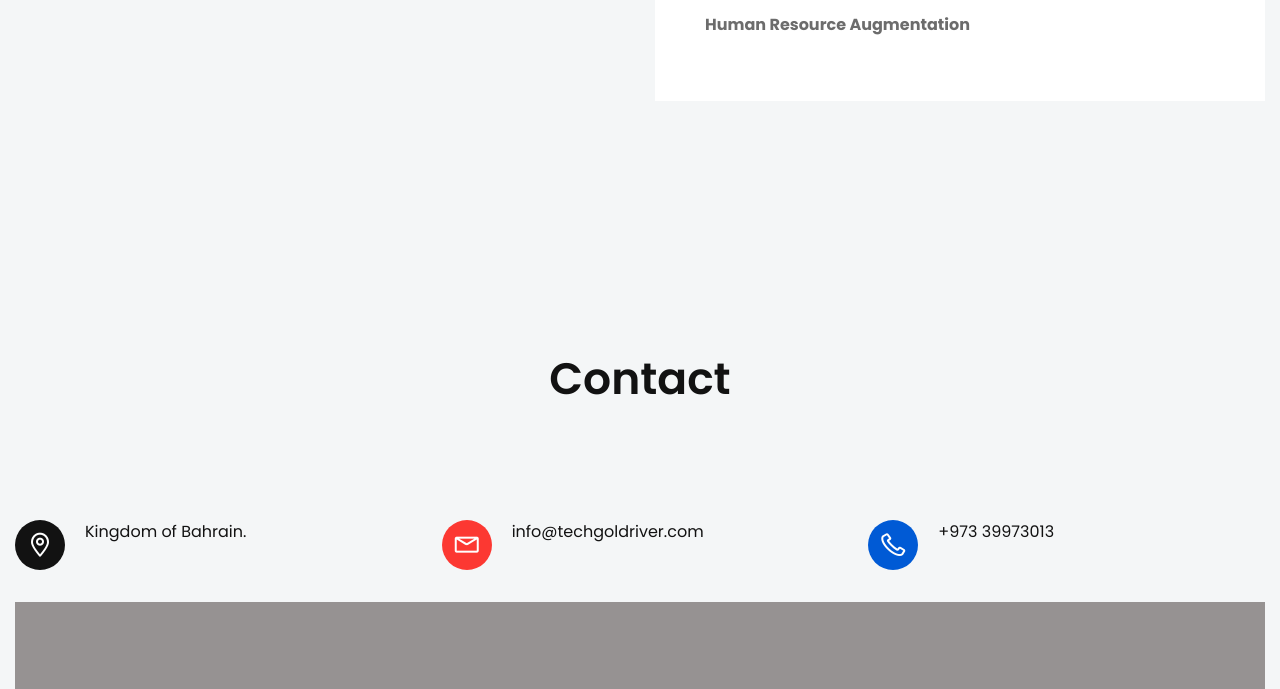
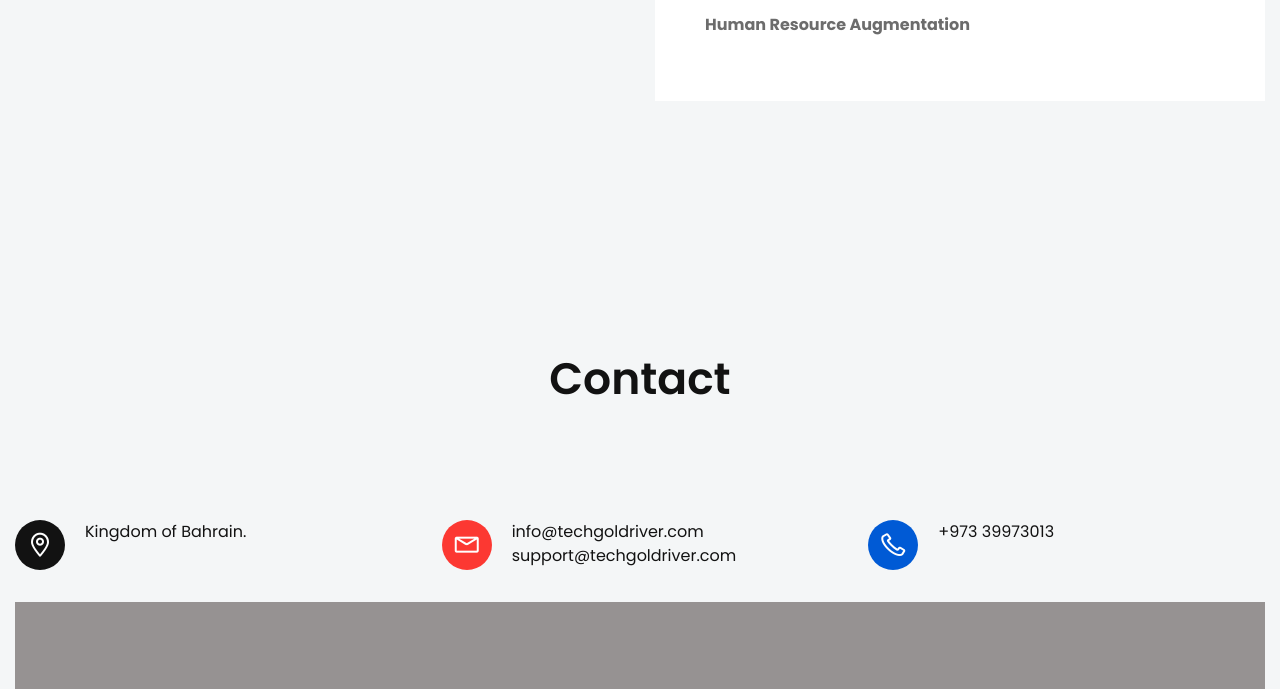
Before and after one commit to sajuvs/tgrnew, a plain HTML site: page index.html in a window 1280 px wide. Shown: the part 1385-2074 px from the top of the page. Drawn offline with Linux system fonts and the light colour scheme.

Commit message:
Add files via upload

```diff
--- a/index.html
+++ b/index.html
@@ -125,6 +125,7 @@
 
     <section id="home" class="slider_area">
       <div id="carouselThree" class="carousel slide" data-ride="carousel">
+        <!--
         <ol class="carousel-indicators">
           <li
             data-target="#carouselThree"
@@ -134,7 +135,7 @@
           <li data-target="#carouselThree" data-slide-to="0"></li>
           <li data-target="#carouselThree" data-slide-to="0"></li>
         </ol>
-
+-->
         <div class="carousel-inner">
           <div class="carousel-item active">
             <div class="container">
@@ -260,8 +261,7 @@
                   </ul>
                 </div>
                 <!--
-                <a class="features-btn" href="#">LEARN MORE</a>
-                -->
+                 -->
               </div>
             </div>
             <!-- single features -->
@@ -301,7 +301,7 @@
                   <li>Human Resource Augmentation</li>
                 </ul>
               </div>
-                <!-- <a class="features-btn" href="#">LEARN MORE</a> -->
+
               </div>
             </div>
             <!-- single features -->
@@ -367,7 +367,7 @@
                 </div>
                 <div class="contact-info-content media-body">
                   <p class="text">info@techgoldriver.com</p>
-
+                  <p class="text">support@techgoldriver.com</p>
                 </div>
               </div>
               <!-- single contact info -->
```
